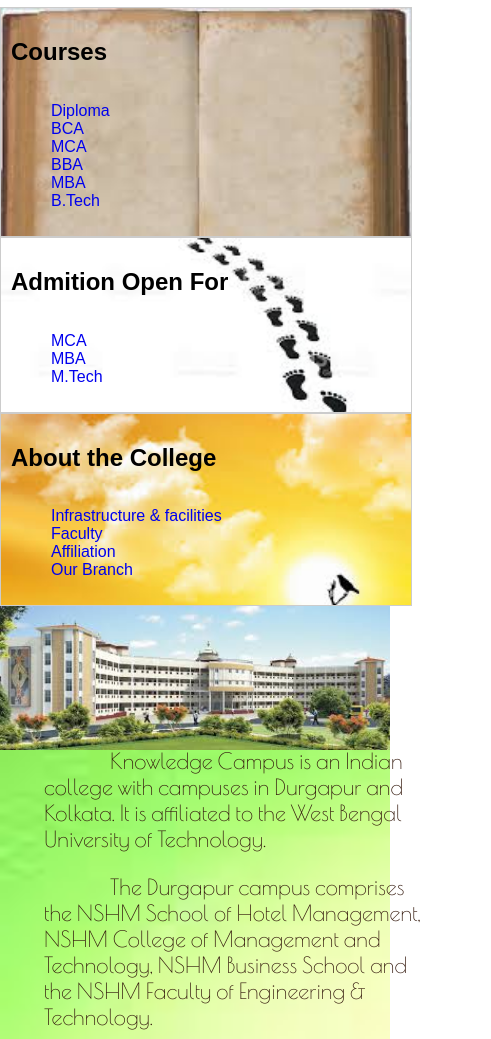
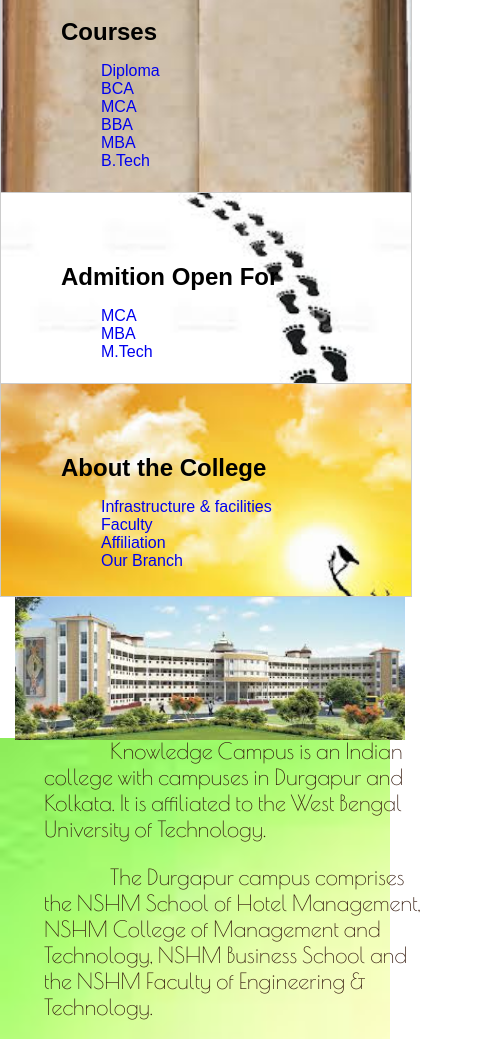
Before and after one commit to SheshNarayan/Core-XT-Training-Exercise1, a plain HTML site: page index.html in a window 390 px wide. Shown: the part 223-1262 px from the top of the page, 491 px wide, since content can reach past the window. Drawn offline with nearby package versions, Linux system fonts and the light colour scheme.

Commit message:
Assignment1 Incorporated Review Comment

```diff
--- a/css/flexstyle.css
+++ b/css/flexstyle.css
@@ -12,8 +12,6 @@ body a{
 	display: flex;
 	width: 100%;
 	top: 0;
-
-	/* min-height: 600px; */
 	height: auto;
 	padding: -10px 20px;
 	background: url(../image/headerbackground.jpg);
@@ -49,13 +47,13 @@ body .fixedHederNav a img{
 	font-family: sans-serif;
 	margin-right: 10px;
 	margin-top: 10%;
-}
+	}
 /* For Navigation Bar Home about etc */
 #navigationBar li a{
 	font-family: sans-serif;
 	font-size: 15px;
 	text-decoration:none;
-	color: #000000b8;
+	 color: #000000b8;
 }
 
 /* For Course, admition, about list item */
@@ -73,8 +71,7 @@ body .fixedHederNav a img{
 
 .content1{
 	display: flex;
-/* 	margin-bottom: 20px;
-	 */	margin-top: 120px;
+	margin-top: 120px;
 	margin-bottom: 0px;
 }
 
@@ -152,15 +149,21 @@ body .fixedHederNav a img{
 
 
 /* ======= Responsive ====== */
-@media screen and (max-width: 600px) {
-
+@media screen and (max-width: 600px){
+	body{
+    	margin:0;
+   	}
+	body a{
+	    margin:0;
+	    text-decoration: none;
+	}
+	/* .admition, .course, .about,
+	.admition,
+	.course,
+	.about, */
 	.content1,
 	.content1 ul,
 	.content1 div, .content2 div p ,
-	.admition, .course, .about,
-	.admition,
-	.course,
-	.about,
 	.content2{
 		flex-wrap: nowrap;
 		flex-direction: column;
@@ -177,9 +180,10 @@ body .fixedHederNav a img{
 	}
 
 	.content2 .building img, .content2 .infra img{
-		flex-wrap: nowrap;
+		flex-wrap: wrap;
 		width:100%;
 		height: auto;
+		margin-top: 50px;
 	}
 
 	.content3  p{
@@ -191,14 +195,52 @@ body .fixedHederNav a img{
 	}
 
 	.#footer{
-		flex-wrap: wrap;
+		flex-wrap: nowrap;
 		width:100%;
 		height: auto;
 	}
 
 	.content1{
-		display: flex;
-		margin-top: 230px;
-		margin-bottom: 0px;
+		margin-top: 125px;
+	}
+
+	h2 {
+	    margin-left: 50px;
+	    margin-top: 60px;
+	    margin-bottom: 0px;
+	}
+	ul {
+		margin-left: 50Px;
+	}
+	.admition, .course, .about{
+		display: block;
+		margin-top: 45px;
+		margin-bottom: -50px;
+
+	/* 	padding-right: 35px; */
+	}
+
+	.heroImage img{
+		display: block;
+		height: auto;
+		width: 100%;
+		margin-top: 50px;
+		padding-left: 15px;
 	}
 }
+
+@media screen and (max-width: 1024px) and (min-width: 601px){
+	.content1{
+		display: flex;
+	    margin-top: 160px;
+	    margin-bottom: 0px;
+	}
+}
+
+@media screen and (max-width: 1024px) and (min-width: 767px){
+	.content1 {
+	    display: flex;
+	    margin-top: 117px;
+	    margin-bottom: 0px;
+	}
+}
```
Also changed, not shown: index.html (+0 -3 lines).
